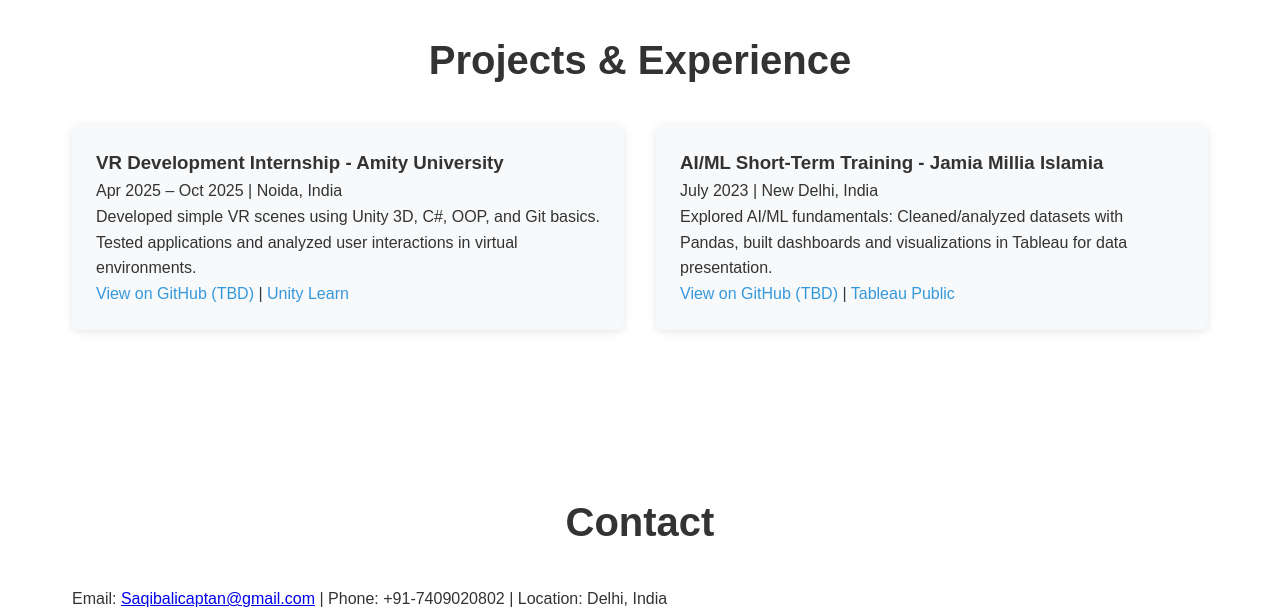
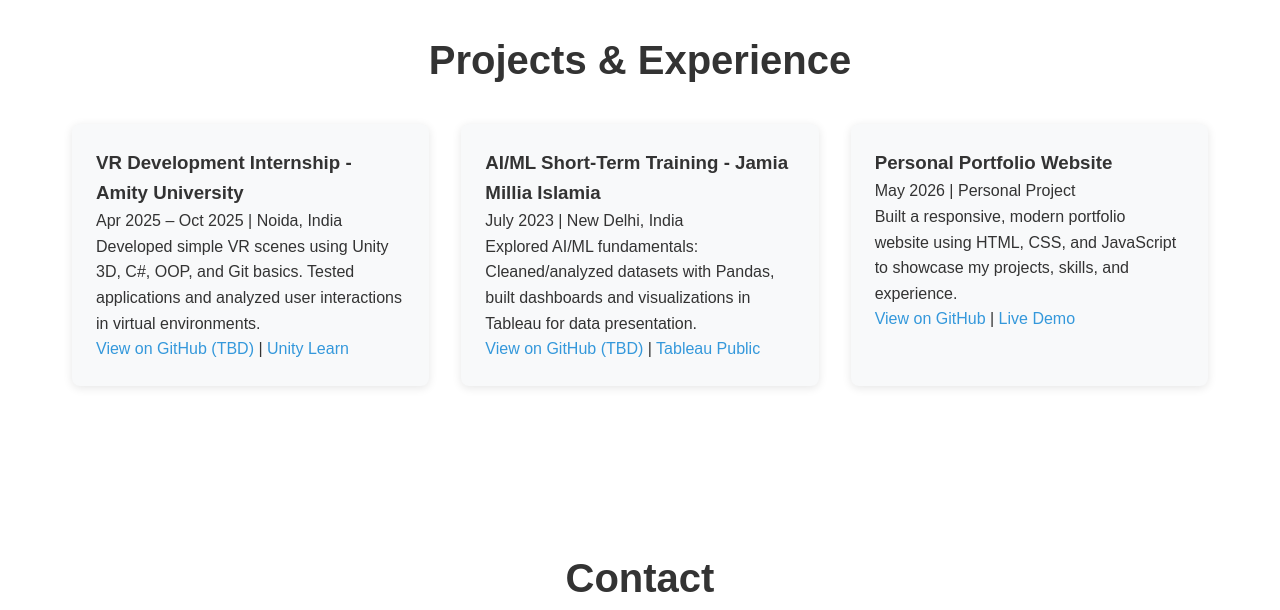
Before and after one commit to saqibhub/Myportfolio, a plain HTML site: page index.html in a window 1280 px wide. Shown: the part 1530-2140 px from the top of the page. Drawn offline with Linux system fonts and the light colour scheme.

Commit message:
Updated portfolio website and CV

```diff
--- a/index.html
+++ b/index.html
@@ -47,7 +47,7 @@
 
     <section id="about">
         <h2>About Me</h2>
-        <p>I'm Saqib Ali, a dedicated Computer Science student at Amity University (2023–2027). With hands-on experience in VR development using Unity 3D and C#, as well as AI/ML fundamentals through Pandas and Tableau, I thrive on building interactive tech solutions. My coursework covers Data Structures, OOP, OS, DBMS, and Networks. When not coding, I'm tackling challenges on LeetCode, CodeChef, and Codeforces. Based in Delhi, India—let's connect!</p>
+        <p>I'm Saqib Ali, Computer Science student and aspiring Software Engineer with skills in C++, Python, JavaScript, Flutter, React, Firebase, and Web Development. Passionate about building modern applications, responsive websites, and innovative tech solutions. Experienced in AI/ML fundamentals, Virtual Reality development using Unity 3D, and creating user-friendly digital experiences</p>
     </section>
 
     <section id="skills">
@@ -77,13 +77,22 @@
                 <p>July 2023 | New Delhi, India<br>Explored AI/ML fundamentals: Cleaned/analyzed datasets with Pandas, built dashboards and visualizations in Tableau for data presentation.</p>
                 <a href="#" target="_blank">View on GitHub (TBD)</a> | <a href="https://www.tableau.com/" target="_blank">Tableau Public</a>
             </div>
+            <div class="project-card">
+    <h3>Personal Portfolio Website</h3>
+    <p>
+        May 2026 | Personal Project<br>
+        Built a responsive, modern portfolio website using HTML, CSS, and JavaScript to showcase my projects, skills, and experience.
+    </p>
+    <a href="#" target="_blank">View on GitHub</a> |
+    <a href="https://saqibhub.github.io/Myportfolio/" target="_blank">Live Demo</a>
+</div>
             <!-- Add more real projects here, e.g., LeetCode solutions -->
         </div>
     </section>
 
     <section id="contact">
         <h2>Contact</h2>
-        <p>Email: <a href="mailto:Saqibalicaptan@gmail.com">Saqibalicaptan@gmail.com</a> | Phone: +91-7409020802 | Location: Delhi, India</p>
+        <p>Email: <a href="mailto:Saqibalicaptan@gmail.com">Saqibalicaptan@gmail.com</a> | Phone: +91-7409020802 | Location: New Delhi, India</p>
         <p><i class="fab fa-linkedin"></i> <a href="https://linkedin.com/in/saqib-ali" target="_blank">LinkedIn: SAQIB ALI</a><br>
         <i class="fab fa-codepen"></i> <a href="https://codechef.com/saqib-code" target="_blank">CodeChef: saqib-code</a> |
         <i class="fab fa-codepen"></i> <a href="https://codeforces.com/saqibalicaptan" target="_blank">Codeforces: saqibalicaptan</a> |
```
